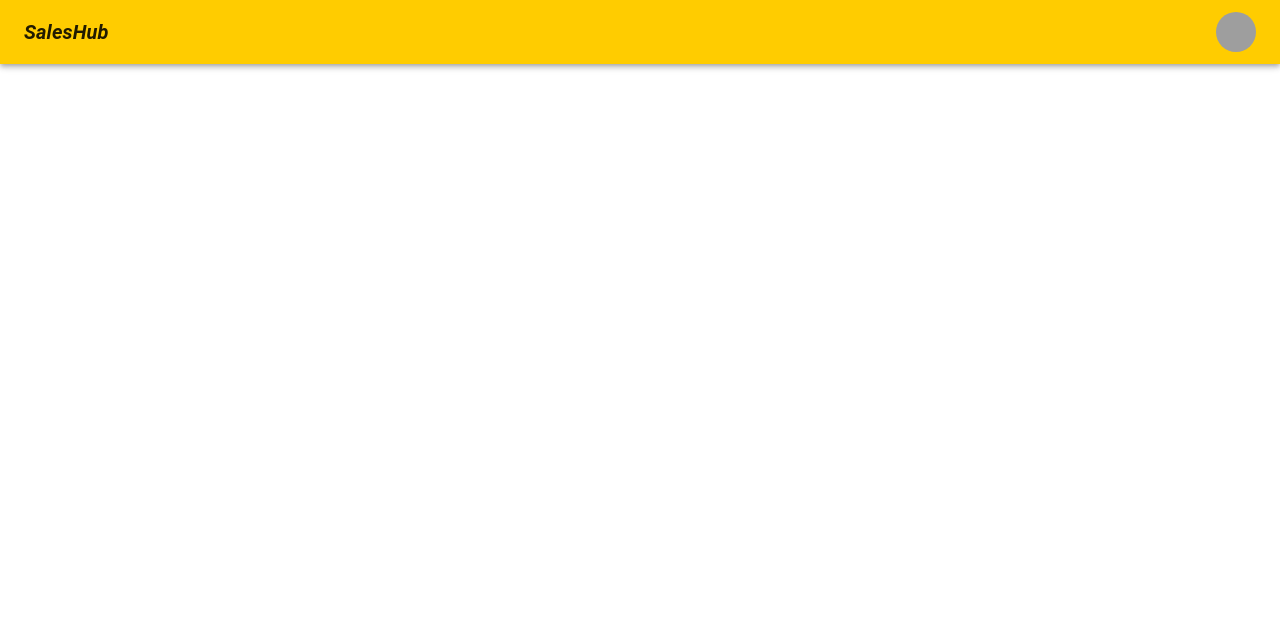
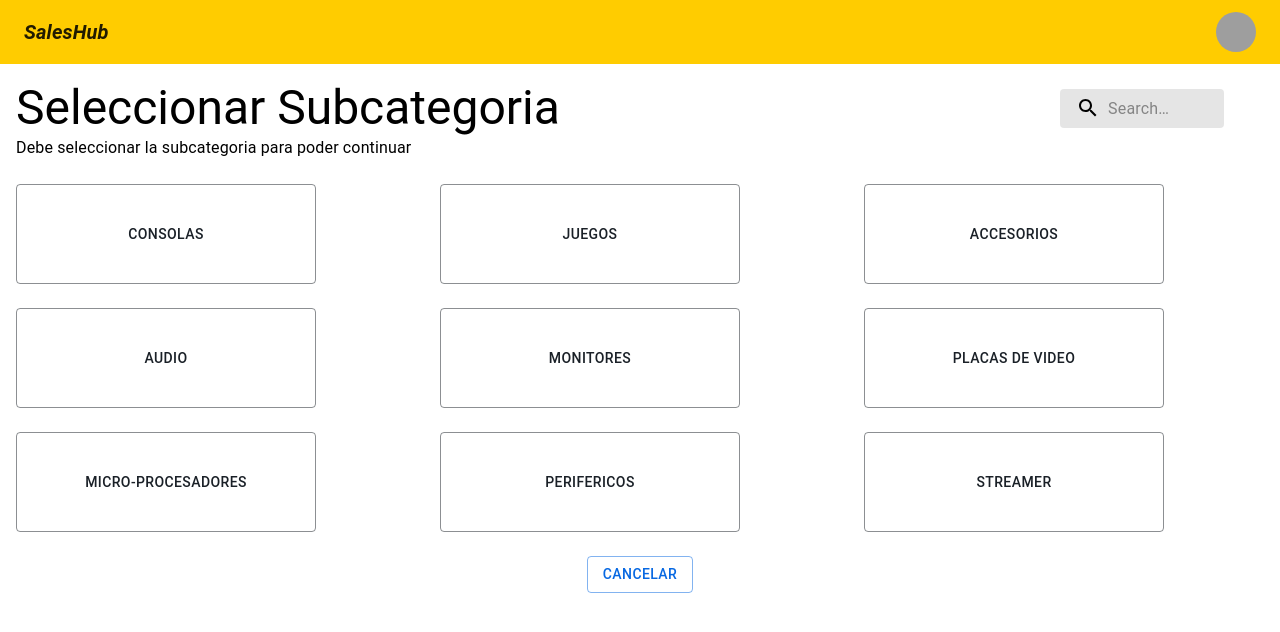
Before and after one commit to NachoRondan/sales-hub, a React (Create React App) app: page /nueva-publicacion/subcategoria in a window 1280 px wide. Before the commit this address had no page. Shown: the top 632 px of the page. Built offline with nearby package versions, Linux system fonts and the light colour scheme; grey boxes are pictures that could not be loaded.

Commit message:
Agrego editar nueva publicaion

```diff
--- a/src/App.js
+++ b/src/App.js
@@ -1,7 +1,10 @@
 import { BrowserRouter, Route, Routes } from "react-router-dom";
 import Navbar from "./components/Navbar";
 import PublicacionesHome from "./pages/PublicacionesHome";
-
+import SeleccionarCategoria from "./components/SeleccionarCategoria";
+import SeleccionarSubcategoria from "./components/SeleccionarSubCategoria";
+import { DetalleProducto } from "./components/DetalleProducto";
+import { SeleccionarPlataformas } from "./components/SeleccionarPlataformas";
 
 function App() {
   return (
@@ -9,6 +12,12 @@ function App() {
       <Navbar/>
       <Routes>
         <Route path="mis-publicaciones" element={<PublicacionesHome/>}/>
+        <Route path="nueva-publicacion">
+          <Route path='categoria' element={<SeleccionarCategoria/>}/>
+          <Route path='subcategoria' element={<SeleccionarSubcategoria/>}/>
+          <Route path='detalle-producto' element={<DetalleProducto/>}/>
+          <Route path='plataformas' element={<SeleccionarPlataformas/>}/>
+        </Route>
       </Routes>
 
     </BrowserRouter>
--- /dev/null
+++ b/src/components/DetalleProducto.js
@@ -0,0 +1,85 @@
+import * as React from 'react';
+import Box from '@mui/material/Box';
+import TextField from '@mui/material/TextField';
+import Container from '@mui/material/Container';
+import { Button, Typography } from '@mui/material';
+import { Link } from 'react-router-dom';
+
+export const DetalleProducto=()=>{
+
+const handleSubmit=()=>{console.log("hola")}
+
+
+
+
+
+return (
+<Container component="main" maxWidth="xs">
+
+<Box
+  sx={{
+    marginTop: 0,
+    display: 'flex',
+    flexDirection: 'column',
+    alignItems: 'center',
+    py:8,
+    height:"1"
+  }}
+>
+<Typography component="h1" variant="h5">
+          Detalle del Producto
+</Typography>
+<Box component="form" onSubmit={handleSubmit} noValidate sx={{ mt: 1 }}>
+          <TextField
+            margin="normal"
+            required
+            fullWidth
+            id="talle"
+            label="Talle"
+            name="talle"
+            autoFocus
+          />
+          <TextField
+            margin="normal"
+            required
+            fullWidth
+            name="marca"
+            label="Marca"
+            type="marca"
+            id="marca"
+          />
+          <TextField
+            margin="normal"
+            required
+            fullWidth
+            id="correo"
+            label="Precio"
+            name="precio"
+            autoFocus
+          />
+          <TextField
+            InputLabelProps={{ shrink: true }}
+            margin="normal"
+            required
+            fullWidth
+            id="fechaVencimiento"
+            label="Fecha de Vencimiento"
+            name="fechaVencimiento"
+            type='date'
+            autoFocus
+          />
+          <Link to={'/nueva-publicacion/plataformas'} style={{ textDecoration: 'none', color: 'unset' }}>
+            <Button
+              type="submit"
+              fullWidth
+              variant="contained"
+              sx={{ mt: 3, mb: 2 }}
+            >
+              Seleccionar donde publicar
+            </Button>
+          </Link>
+        </Box>
+</Box>
+</Container>
+)
+}
--- a/src/components/Navbar.js
+++ b/src/components/Navbar.js
@@ -29,8 +29,8 @@ export default function Navbar ({user}){
   };
 
   return (
-    <AppBar position="sticky" >
-      <Container maxWidth="xl" >
+    <AppBar position="sticky" elevation={0}>
+      <Container maxWidth="xl">
         <Toolbar disableGutters>
         <Box sx={{display: 'flex', width: 1, justifyContent: 'space-between', alignItems: 'center' }}>
           <Typography
--- /dev/null
+++ b/src/components/Search.js
@@ -0,0 +1,62 @@
+import * as React from 'react';
+import { styled, alpha } from '@mui/material/styles';
+import Box from '@mui/material/Box';
+import InputBase from '@mui/material/InputBase';
+import SearchIcon from '@mui/icons-material/Search';
+
+const SearchComp = styled('div')(({ theme }) => ({
+    position: 'relative',
+    borderRadius: theme.shape.borderRadius,
+    backgroundColor: alpha(theme.palette.common.black, 0.10),
+    '&:hover': {
+      backgroundColor: alpha(theme.palette.common.black, 0.15),
+    },
+    marginLeft: 0,
+    width: '100%',
+    [theme.breakpoints.up('sm')]: {
+      marginLeft: theme.spacing(1),
+      width: 'auto',
+    },
+    }));
+
+  const SearchIconWrapper = styled('div')(({ theme }) => ({
+    padding: theme.spacing(0, 2),
+    height: '100%',
+    position: 'absolute',
+    pointerEvents: 'none',
+    display: 'flex',
+    alignItems: 'center',
+    justifyContent: 'center',
+  }));
+
+  const StyledInputBase = styled(InputBase)(({ theme }) => ({
+    color: 'inherit',
+    '& .MuiInputBase-input': {
+      padding: theme.spacing(1, 1, 1, 0),
+      // vertical padding + font size from searchIcon
+      paddingLeft: `calc(1em + ${theme.spacing(4)})`,
+      transition: theme.transitions.create('width'),
+      width: '100%',
+      [theme.breakpoints.up('sm')]: {
+        width: '12ch',
+        '&:focus': {
+          width: '20ch',
+        },
+      },
+    },
+  }));
+  export default function Search(){
+    return(
+        <Box justifyContent='center' marginRight={5}>
+        <SearchComp>
+            <SearchIconWrapper>
+              <SearchIcon />
+            </SearchIconWrapper>
+            <StyledInputBase
+              placeholder="Search…"
+              inputProps={{ 'aria-label': 'search' }}
+            />
+          </SearchComp>
+          </Box>
+    )
+  }
--- /dev/null
+++ b/src/components/SeleccionarCategoria.js
@@ -0,0 +1,37 @@
+import * as React from 'react';
+import Box from '@mui/material/Box';
+import Grid from '@mui/material/Grid';
+import { Stack, Typography, Button } from '@mui/material';
+import Search from './Search';
+import { Link } from 'react-router-dom';
+
+export default function SeleccionarCategoria() {
+
+  const categorias = ['Inmuebles','Calzado','Indumentaria','Vehiculos','Gaming','Tecnologia','Articulos de Limpieza','Electrodomesticos','Hogar']
+
+
+
+  return (
+    <Box sx={{ flexGrow: 1, justifyContent: 'flex-end'}} p={2}>
+      <Stack marginBottom={3}>
+        <Box marginBottom={3}>
+          <Stack direction='row' alignItems='center' justifyContent='space-between'>
+              <Typography variant='h3'>Seleccionar Categoria</Typography>
+              <Search/>
+          </Stack>
+          <Typography >Debe seleccionar su categoria para poder continuar</Typography>
+        </Box>
+        <Grid container spacing={{ xs: 2, md: 3 }} columns={{ xs: 4, sm: 8, md: 12 }}>
+          {categorias.map((categoria) => (
+            <Grid item xs={2} sm={4} md={4} key={categoria}>
+              <Button component={Link} to={'/nueva-publicacion/subcategoria'} sx={{width:'300px', height:'100px'}} color='secondary' variant='outlined'>{categoria}</Button>
+            </Grid>
+          ))}
+        </Grid>
+      </Stack>
+      <Box flex={12} sx={{ display: 'flex', justifyContent:'center'}}>
+        <Button variant='outlined' color='info'>Cancelar</Button>
+      </Box>
+    </Box>
+  );
+}
--- /dev/null
+++ b/src/components/SeleccionarPlataformas.js
@@ -0,0 +1,53 @@
+import * as React from 'react';
+import Box from '@mui/material/Box';
+import Container from '@mui/material/Container';
+import { Button, Divider, FormControlLabel, FormGroup, Switch, Typography } from '@mui/material';
+import { Link } from 'react-router-dom';
+
+export const SeleccionarPlataformas=()=>{
+
+const handleSubmit=()=>{console.log("hola")}
+
+
+
+
+
+return (
+<Container component="main" maxWidth="xs">
+
+<Box
+  sx={{
+    marginTop: 0,
+    display: 'flex',
+    flexDirection: 'column',
+    alignItems: 'center',
+    py:8,
+    height:"1"
+  }}
+>
+<Typography variant="h3">
+          Seleccione donde publicar
+</Typography>
+<Box component="form" onSubmit={handleSubmit} noValidate sx={{ mt: 1 }}>
+    <FormGroup >
+      <FormControlLabel control={<Switch />} label={<Typography variant='h4'>Mercado Libre</Typography>} />
+      <Divider p={2}/>
+      <FormControlLabel control={<Switch />} label={<Typography variant='h4'>Facebook</Typography>} />
+      <Divider/>
+      <FormControlLabel control={<Switch />} label={<Typography variant='h4'>Instagram</Typography>} />
+    </FormGroup>
+          <Link to={'/nueva-publicacion/plataformas'} style={{ textDecoration: 'none', color: 'unset' }}>
+            <Button
+              type="submit"
+              fullWidth
+              variant="contained"
+              sx={{ mt: 3, mb: 2 }}
+            >
+              Publicar
+            </Button>
+          </Link>
+        </Box>
+</Box>
+</Container>
+)
+}
--- /dev/null
+++ b/src/components/SeleccionarSubCategoria.js
@@ -0,0 +1,35 @@
+import * as React from 'react';
+import Box from '@mui/material/Box';
+import Grid from '@mui/material/Grid';
+import { Stack, Typography, Button } from '@mui/material';
+import Search from './Search';
+import { Link } from 'react-router-dom';
+
+export default function SeleccionarSubcategoria() {
+
+  const categorias = ['Consolas','Juegos','Accesorios','Audio','Monitores','Placas de Video','Micro-Procesadores','Perifericos','Streamer']
+
+  return (
+    <Box sx={{ flexGrow: 1, justifyContent: 'flex-end'}} p={2}>
+      <Stack marginBottom={3}>
+        <Box marginBottom={3}>
+          <Stack direction='row' alignItems='center' justifyContent='space-between'>
+              <Typography variant='h3'>Seleccionar Subcategoria</Typography>
+              <Search/>
+          </Stack>
+          <Typography >Debe seleccionar la subcategoria para poder continuar</Typography>
+        </Box>
+        <Grid container spacing={{ xs: 2, md: 3 }} columns={{ xs: 4, sm: 8, md: 12 }}>
+          {categorias.map((categoria) => (
+            <Grid item xs={2} sm={4} md={4} key={categoria}>
+              <Button component={Link} to={'/nueva-publicacion/detalle-producto'} sx={{width:'300px', height:'100px'}} color='secondary' variant='outlined'>{categoria}</Button>
+            </Grid>
+          ))}
+        </Grid>
+      </Stack>
+      <Box flex={12} sx={{ display: 'flex', justifyContent:'center'}}>
+        <Button variant='outlined' color='info'>Cancelar</Button>
+      </Box>
+    </Box>
+  );
+}
--- a/src/pages/PublicacionesHome.js
+++ b/src/pages/PublicacionesHome.js
@@ -18,6 +18,7 @@ import EditIcon from '@mui/icons-material/Edit';
 import FilterListIcon from '@mui/icons-material/FilterList';
 import { visuallyHidden } from '@mui/utils';
 import AddCircleIcon from '@mui/icons-material/AddCircle';
+import { Link } from 'react-router-dom';
 
 function createData(title, activePosts, sold, reimbursement, stock) {
   return {
@@ -167,7 +168,7 @@ function EnhancedTableToolbar(props) {
           </IconButton>
         </Tooltip>
         <Tooltip title="Nueva Publicacion">
-          <IconButton>
+          <IconButton component={Link} to={'/nueva-publicacion/categoria'}>
             <AddCircleIcon color='success' fontSize='large'/>
           </IconButton>
         </Tooltip>
--- a/src/tools/Theme.js
+++ b/src/tools/Theme.js
@@ -1,8 +1,10 @@
 import { createTheme } from "@mui/material";
 
 const mainColor = '#ffcc00'
-const mainSecondaryColor = '#2b1a46'
+//const mainSecondaryColor = '#2b1a46'
 const mainSuccessColor = '#009c57'
+const mainBlack = '#1A2027'
+const mainBlue = '#0768e2'
 
 let Theme = createTheme({
     palette: {
@@ -11,10 +13,13 @@ let Theme = createTheme({
             main: mainColor,
         },
         secondary:{
-            main: mainSecondaryColor,
+            main: mainBlack,
         },
         success:{
             main: mainSuccessColor,
+        },
+        info:{
+            main: mainBlue,
         },
     },
 })
```
